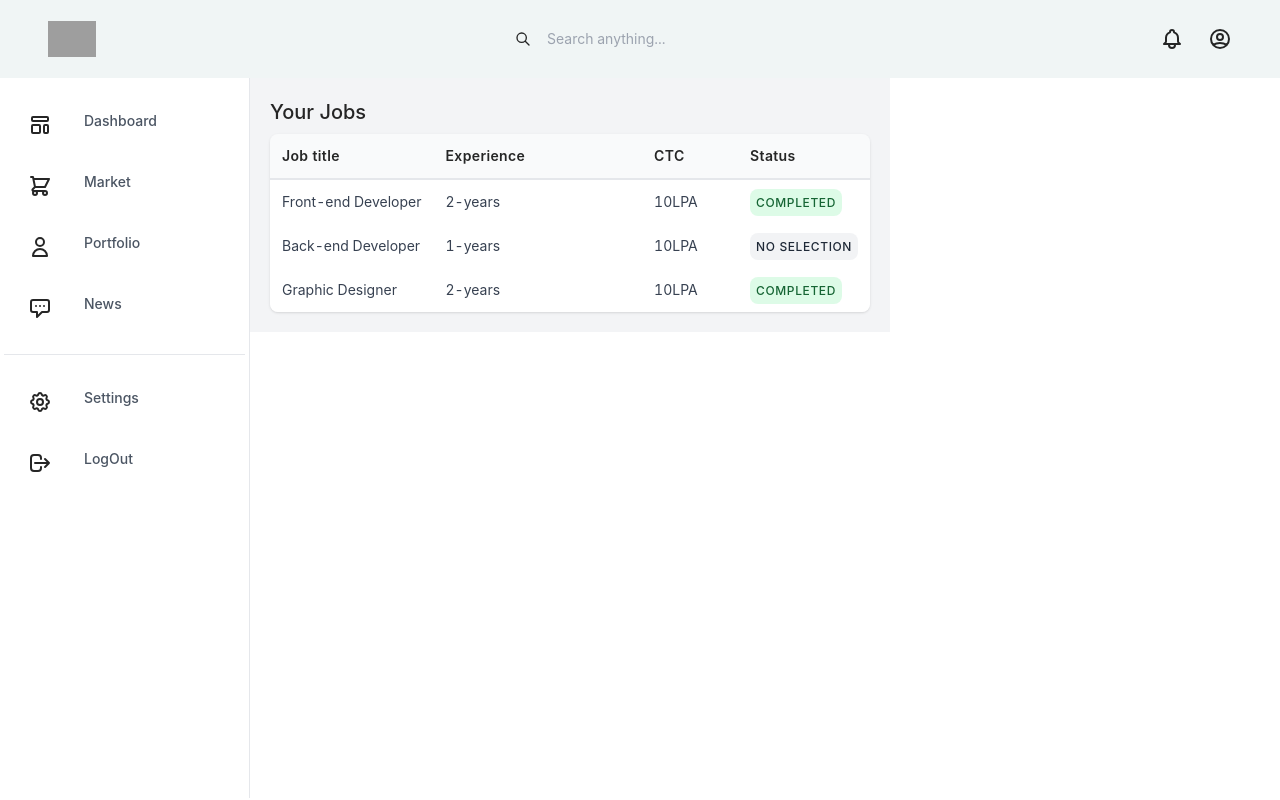
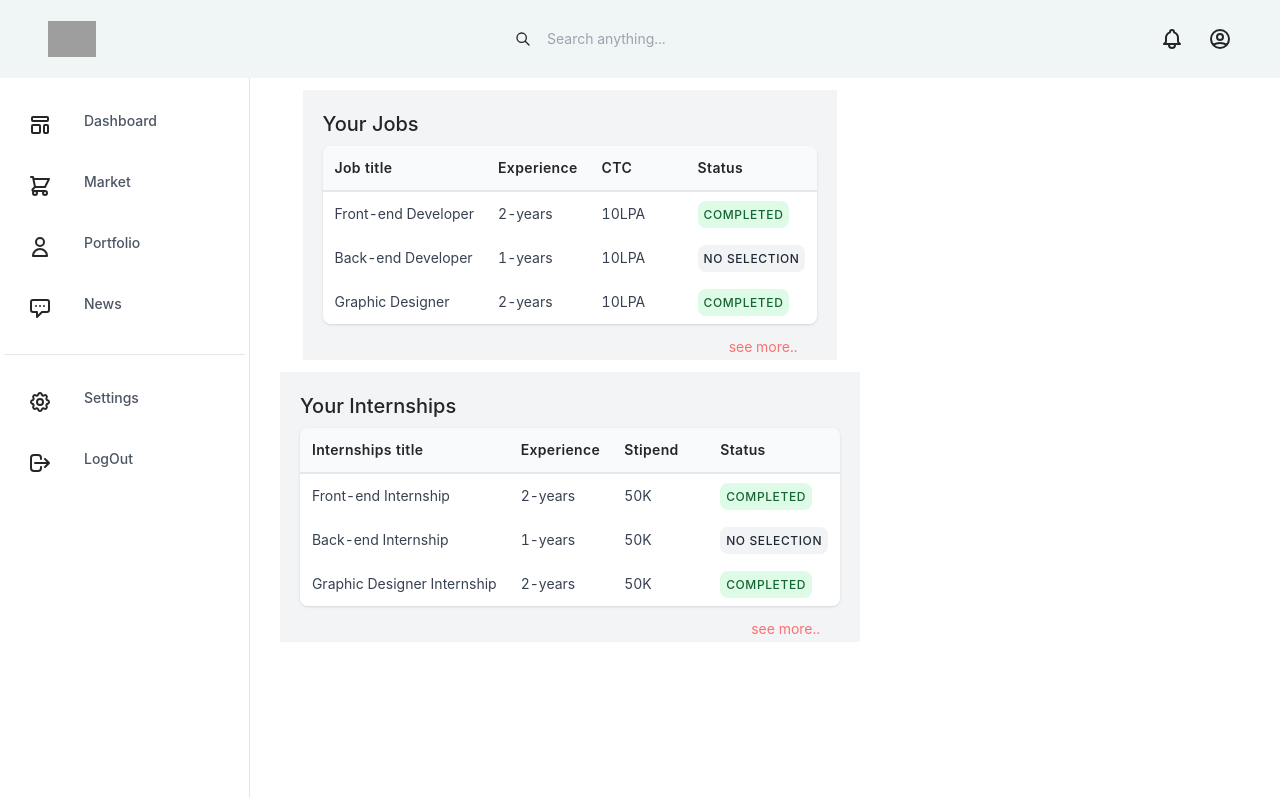
Before and after one commit to KartikB34/Businessportal, a React (Create React App) app: page /signin in a window 1280 px wide. Built offline with nearby package versions, Linux system fonts and the light colour scheme; grey boxes are pictures that could not be loaded.

Commit message:
Internship card Implemented

```diff
--- a/src/components/dashboard/dashhome/DashHome.jsx
+++ b/src/components/dashboard/dashhome/DashHome.jsx
@@ -1,93 +1,12 @@
 import React from 'react'
+import Jobcard from './Jobcard'
+import Internshipcard from './Internshipcard'
 
 const DashHome = () => {
-
-  const Jobs = [
-    {
-      title: "Front-end Developer",
-      experience: "2-years",
-      ctc: "10LPA",
-      status: "Completed"
-    },
-    {
-      title: "Back-end Developer",
-      experience: "1-years",
-      ctc: "10LPA",
-      status: "No selection"
-    },
-    {
-      title: "Graphic Designer",
-      experience: "2-years",
-      ctc: "10LPA",
-      status: "Completed"
-    },
-    {
-      title: "Marketing manager",
-      experience: "1-years",
-      ctc: "10LPA",
-      status: "not selection"
-    },
-  ]
-
   return (
-    <div>
-      <div className="p-5 bg-gray-100">
-    <h1 className="text-xl mb-2">Your Jobs</h1>
-
-    <div className="overflow-auto rounded-lg shadow hidden md:block">
-      <table className="w-full">
-
-        <thead className="bg-gray-50 border-b-2 border-gray-200">
-        <tr>
-          <th className="w-20 p-3 text-sm font-semibold tracking-wide text-left">Job title</th>
-          <th className="p-3 text-sm font-semibold tracking-wide text-left">Experience</th>
-          <th className="w-24 p-3 text-sm font-semibold tracking-wide text-left">CTC</th>
-          <th className="w-24 p-3 text-sm font-semibold tracking-wide text-left">Status</th>
-        </tr>
-        </thead>
-
-        {Jobs.slice(0,3).map((job) => (
-
-        <tbody className="divide-y divide-gray-100 ">
-        <tr className="bg-white">
-          <td className="p-3 text-sm text-gray-700 whitespace-nowrap">
-            {job.title}
-          </td>
-          <td className="p-3 text-sm text-gray-700 whitespace-nowrap">{job.experience}</td>
-          <td className="p-3 text-sm text-gray-700 whitespace-nowrap">{job.ctc}</td>
-          <td className="p-3 text-sm text-gray-700 whitespace-nowrap">
-          <span
-            className={`p-1.5 text-xs font-medium uppercase tracking-wider text-gray-800 bg-gray-200 ${job.status === "Completed" && "text-green-800 bg-green-200"} rounded-lg bg-opacity-50`}>{job.status}</span>
-          </td>
-        </tr>
-        </tbody>
-
-        ))}
-      </table>
-    </div>
-
-    <div className="flex flex-col w-full md:hidden">
-
-    {Jobs.slice(0,2).map((job) => (
-      <div className="bg-white space-y-3 p-4 my-2 rounded-lg shadow">
-        <div className="text-sm text-gray-700">
-          {job.title}
-        </div>
-        <div className="flex items-center space-x-2 text-sm">
-        <div className="text-sm font-medium text-black mr-8">
-          CTC: {job.ctc}
-        </div>
-          <div className="text-gray-500 ">Experience: {job.experience}</div>
-        </div>
-          <div>
-            <span
-              className={`p-1.5 text-xs font-medium uppercase tracking-wider text-gray-800 bg-gray-200 ${job.status === "Completed" && "text-green-800 bg-green-200"} rounded-lg bg-opacity-50`}>{job.status}</span>
-          </div>
-      </div>
-    ))}
-
-    </div>
-  </div>
+    <div className=' w-full flex flex-col items-center'>
+      <Jobcard />
+      <Internshipcard />
     </div>
   )
 }
--- /dev/null
+++ b/src/components/dashboard/dashhome/Internshipcard.jsx
@@ -0,0 +1,98 @@
+import React from 'react'
+
+const Internshipscard = () => {
+
+  const Internships = [
+    {
+      title: "Front-end Internship",
+      experience: "2-years",
+      stipend: "50K",
+      status: "Completed"
+    },
+    {
+      title: "Back-end Internship",
+      experience: "1-years",
+      stipend: "50K",
+      status: "No selection"
+    },
+    {
+      title: "Graphic Designer Internship",
+      experience: "2-years",
+      stipend: "50K",
+      status: "Completed"
+    },
+    {
+      title: "Marketing Internship",
+      experience: "1-years",
+      stipend: "50K",
+      status: "not selection"
+    },
+  ]
+
+  return (
+    <div>
+      <div className="p-5 bg-gray-100">
+    <h1 className="text-xl mb-2">Your Internships</h1>
+
+    <div className="overflow-auto rounded-lg shadow hidden md:block">
+      <table className="w-full">
+
+        <thead className="bg-gray-50 border-b-2 border-gray-200">
+        <tr>
+          <th className="w-20 p-3 text-sm font-semibold tracking-wide text-left">Internships title</th>
+          <th className="p-3 text-sm font-semibold tracking-wide text-left">Experience</th>
+          <th className="w-24 p-3 text-sm font-semibold tracking-wide text-left">Stipend</th>
+          <th className="w-24 p-3 text-sm font-semibold tracking-wide text-left">Status</th>
+        </tr>
+        </thead>
+
+        {Internships.slice(0,3).map((internship) => (
+
+        <tbody className="divide-y divide-gray-100 ">
+        <tr className="bg-white">
+          <td className="p-3 text-sm text-gray-700 whitespace-nowrap">
+            {internship.title}
+          </td>
+          <td className="p-3 text-sm text-gray-700 whitespace-nowrap">{internship.experience}</td>
+          <td className="p-3 text-sm text-gray-700 whitespace-nowrap">{internship.stipend}</td>
+          <td className="p-3 text-sm text-gray-700 whitespace-nowrap">
+          <span
+            className={`p-1.5 text-xs font-medium uppercase tracking-wider text-gray-800 bg-gray-200 ${internship.status === "Completed" && "text-green-800 bg-green-200"} rounded-lg bg-opacity-50`}>{internship.status}</span>
+          </td>
+        </tr>
+        </tbody>
+
+        ))}
+      </table>
+    </div>
+
+    <div className="flex flex-col w-full md:hidden">
+
+    {Internships.slice(0,2).map((internship) => (
+      <div className="bg-white space-y-3 p-4 my-2 rounded-lg shadow">
+        <div className="text-sm text-gray-700">
+          {internship.title}
+        </div>
+        <div className="flex items-center space-x-2 text-sm">
+        <div className="text-sm font-medium text-black mr-8">
+          Stipend: {internship.stipend}
+        </div>
+          <div className="text-gray-500 ">Experience: {internship.experience}</div>
+        </div>
+          <div>
+            <span
+              className={`p-1.5 text-xs font-medium uppercase tracking-wider text-gray-800 bg-gray-200 ${internship.status === "Completed" && "text-green-800 bg-green-200"} rounded-lg bg-opacity-50`}>{internship.status}</span>
+          </div>
+      </div>
+    ))}
+
+    </div>
+    <div className='w-full my-2 flex items-end relative'>
+      <a href='/signin/yourinternships' className='text-red-400 right-5 top-1 absolute'>see more..</a>
+    </div>
+  </div>
+    </div>
+  )
+}
+
+export default Internshipscard
--- /dev/null
+++ b/src/components/dashboard/dashhome/Jobcard.jsx
@@ -0,0 +1,98 @@
+import React from 'react'
+
+const Jobcard = () => {
+
+  const Jobs = [
+    {
+      title: "Front-end Developer",
+      experience: "2-years",
+      ctc: "10LPA",
+      status: "Completed"
+    },
+    {
+      title: "Back-end Developer",
+      experience: "1-years",
+      ctc: "10LPA",
+      status: "No selection"
+    },
+    {
+      title: "Graphic Designer",
+      experience: "2-years",
+      ctc: "10LPA",
+      status: "Completed"
+    },
+    {
+      title: "Marketing manager",
+      experience: "1-years",
+      ctc: "10LPA",
+      status: "not selection"
+    },
+  ]
+
+  return (
+    <div>
+      <div className="p-5 my-3 bg-gray-100">
+       <h1 className="text-xl mb-2">Your Jobs</h1>
+
+      <div className="overflow-auto rounded-lg shadow hidden md:block">
+      <table className="w-full">
+
+        <thead className="bg-gray-50 border-b-2 border-gray-200">
+        <tr>
+          <th className="w-20 p-3 text-sm font-semibold tracking-wide text-left">Job title</th>
+          <th className="p-3 text-sm font-semibold tracking-wide text-left">Experience</th>
+          <th className="w-24 p-3 text-sm font-semibold tracking-wide text-left">CTC</th>
+          <th className="w-24 p-3 text-sm font-semibold tracking-wide text-left">Status</th>
+        </tr>
+        </thead>
+
+        {Jobs.slice(0,3).map((job) => (
+
+        <tbody className="divide-y divide-gray-100 ">
+        <tr className="bg-white">
+          <td className="p-3 text-sm text-gray-700 whitespace-nowrap">
+            {job.title}
+          </td>
+          <td className="p-3 text-sm text-gray-700 whitespace-nowrap">{job.experience}</td>
+          <td className="p-3 text-sm text-gray-700 whitespace-nowrap">{job.ctc}</td>
+          <td className="p-3 text-sm text-gray-700 whitespace-nowrap">
+          <span
+            className={`p-1.5 text-xs font-medium uppercase tracking-wider text-gray-800 bg-gray-200 ${job.status === "Completed" && "text-green-800 bg-green-200"} rounded-lg bg-opacity-50`}>{job.status}</span>
+          </td>
+        </tr>
+        </tbody>
+
+        ))}
+      </table>
+    </div>
+
+    <div className="flex flex-col w-full md:hidden">
+
+    {Jobs.slice(0,2).map((job) => (
+      <div className="bg-white space-y-3 p-4 my-2 rounded-lg shadow">
+        <div className="text-sm text-gray-700">
+          {job.title}
+        </div>
+        <div className="flex items-center space-x-2 text-sm">
+        <div className="text-sm font-medium text-black mr-8">
+          CTC: {job.ctc}
+        </div>
+          <div className="text-gray-500 ">Experience: {job.experience}</div>
+        </div>
+          <div>
+            <span
+              className={`p-1.5 text-xs font-medium uppercase tracking-wider text-gray-800 bg-gray-200 ${job.status === "Completed" && "text-green-800 bg-green-200"} rounded-lg bg-opacity-50`}>{job.status}</span>
+          </div>
+      </div>
+    ))}
+
+    </div>
+    <div className='w-full my-2 flex items-end relative'>
+      <a href='/signin/yourjobs' className='text-red-400 right-5 top-1 absolute'>see more..</a>
+    </div>
+   </div>
+    </div>
+  )
+}
+
+export default Jobcard
```
